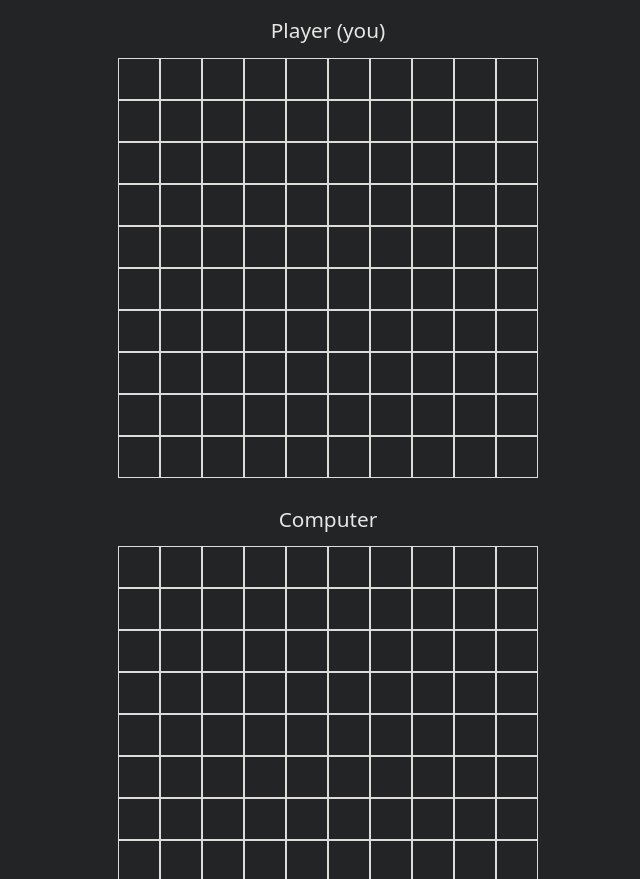
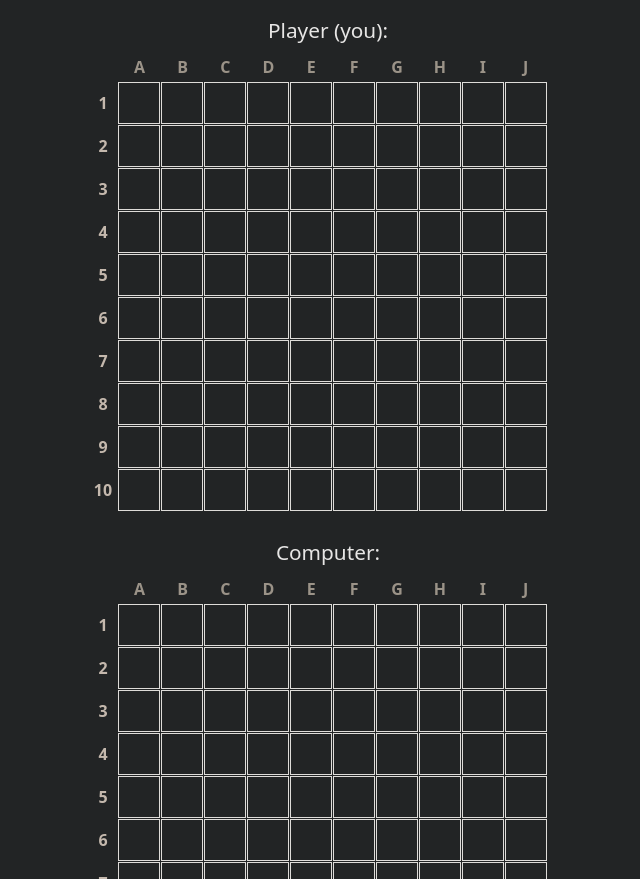
Before and after one commit to michaelrgarcia/battleship, a plain HTML site: page index.html in a window 1280 px wide. Shown: the part 72-951 px from the top of the page, without its empty margins (312-952 px from the left). Drawn offline with Linux system fonts and the light colour scheme.

Commit message:
Finish coordinate labels

```diff
--- a/index.html
+++ b/index.html
@@ -11,9 +11,131 @@
       <h1>Battleship</h1>
     </header>
     <main>
-      <p class="player-name">Player (you)</p>
+      <p class="player-name">Player (you):</p>
       <div class="player-board">
-        <div class="row">
+        <div class="label"></div>
+        <div class="col-labels">
+          <div class="label col-label">A</div>
+          <div class="label col-label">B</div>
+          <div class="label col-label">C</div>
+          <div class="label col-label">D</div>
+          <div class="label col-label">E</div>
+          <div class="label col-label">F</div>
+          <div class="label col-label">G</div>
+          <div class="label col-label">H</div>
+          <div class="label col-label">I</div>
+          <div class="label col-label">J</div>
+        </div>
+
+        <div class="label row-label">1</div>
+        <div class="coordinate"></div>
+        <div class="coordinate"></div>
+        <div class="coordinate"></div>
+        <div class="coordinate"></div>
+        <div class="coordinate"></div>
+        <div class="coordinate"></div>
+        <div class="coordinate"></div>
+        <div class="coordinate"></div>
+        <div class="coordinate"></div>
+        <div class="coordinate"></div>
+
+        <div class="label row-label">2</div>
+        <div class="coordinate"></div>
+        <div class="coordinate"></div>
+        <div class="coordinate"></div>
+        <div class="coordinate"></div>
+        <div class="coordinate"></div>
+        <div class="coordinate"></div>
+        <div class="coordinate"></div>
+        <div class="coordinate"></div>
+        <div class="coordinate"></div>
+        <div class="coordinate"></div>
+
+        <div class="label row-label">3</div>
+        <div class="coordinate"></div>
+        <div class="coordinate"></div>
+        <div class="coordinate"></div>
+        <div class="coordinate"></div>
+        <div class="coordinate"></div>
+        <div class="coordinate"></div>
+        <div class="coordinate"></div>
+        <div class="coordinate"></div>
+        <div class="coordinate"></div>
+        <div class="coordinate"></div>
+
+        <div class="label row-label">4</div>
+        <div class="coordinate"></div>
+        <div class="coordinate"></div>
+        <div class="coordinate"></div>
+        <div class="coordinate"></div>
+        <div class="coordinate"></div>
+        <div class="coordinate"></div>
+        <div class="coordinate"></div>
+        <div class="coordinate"></div>
+        <div class="coordinate"></div>
+        <div class="coordinate"></div>
+
+        <div class="label row-label">5</div>
+        <div class="coordinate"></div>
+        <div class="coordinate"></div>
+        <div class="coordinate"></div>
+        <div class="coordinate"></div>
+        <div class="coordinate"></div>
+        <div class="coordinate"></div>
+        <div class="coordinate"></div>
+        <div class="coordinate"></div>
+        <div class="coordinate"></div>
+        <div class="coordinate"></div>
+
+        <div class="label row-label">6</div>
+        <div class="coordinate"></div>
+        <div class="coordinate"></div>
+        <div class="coordinate"></div>
+        <div class="coordinate"></div>
+        <div class="coordinate"></div>
+        <div class="coordinate"></div>
+        <div class="coordinate"></div>
+        <div class="coordinate"></div>
+        <div class="coordinate"></div>
+        <div class="coordinate"></div>
+
+        <div class="label row-label">7</div>
+        <div class="coordinate"></div>
+        <div class="coordinate"></div>
+        <div class="coordinate"></div>
+        <div class="coordinate"></div>
+        <div class="coordinate"></div>
+        <div class="coordinate"></div>
+        <div class="coordinate"></div>
+        <div class="coordinate"></div>
+        <div class="coordinate"></div>
+        <div class="coordinate"></div>
+
+        <div class="label row-label">8</div>
+        <div class="coordinate"></div>
+        <div class="coordinate"></div>
+        <div class="coordinate"></div>
+        <div class="coordinate"></div>
+        <div class="coordinate"></div>
+        <div class="coordinate"></div>
+        <div class="coordinate"></div>
+        <div class="coordinate"></div>
+        <div class="coordinate"></div>
+        <div class="coordinate"></div>
+
+        <div class="label row-label">9</div>
+        <div class="coordinate"></div>
+        <div class="coordinate"></div>
+        <div class="coordinate"></div>
+        <div class="coordinate"></div>
+        <div class="coordinate"></div>
+        <div class="coordinate"></div>
+        <div class="coordinate"></div>
+        <div class="coordinate"></div>
+        <div class="coordinate"></div>
+        <div class="coordinate"></div>
+
+        <div class="label row-label">10</div>
         <div class="coordinate"></div>
         <div class="coordinate"></div>
         <div class="coordinate"></div>
@@ -25,7 +147,131 @@
         <div class="coordinate"></div>
         <div class="coordinate"></div>
       </div>
-        <div class="row">
+      <p class="player-name">Computer:</p>
+      <div class="cpu-board">
+        <div class="label"></div>
+        <div class="col-labels">
+          <div class="label col-label">A</div>
+          <div class="label col-label">B</div>
+          <div class="label col-label">C</div>
+          <div class="label col-label">D</div>
+          <div class="label col-label">E</div>
+          <div class="label col-label">F</div>
+          <div class="label col-label">G</div>
+          <div class="label col-label">H</div>
+          <div class="label col-label">I</div>
+          <div class="label col-label">J</div>
+        </div>
+
+        <div class="label row-label">1</div>
+        <div class="coordinate"></div>
+        <div class="coordinate"></div>
+        <div class="coordinate"></div>
+        <div class="coordinate"></div>
+        <div class="coordinate"></div>
+        <div class="coordinate"></div>
+        <div class="coordinate"></div>
+        <div class="coordinate"></div>
+        <div class="coordinate"></div>
+        <div class="coordinate"></div>
+
+        <div class="label row-label">2</div>
+        <div class="coordinate"></div>
+        <div class="coordinate"></div>
+        <div class="coordinate"></div>
+        <div class="coordinate"></div>
+        <div class="coordinate"></div>
+        <div class="coordinate"></div>
+        <div class="coordinate"></div>
+        <div class="coordinate"></div>
+        <div class="coordinate"></div>
+        <div class="coordinate"></div>
+
+        <div class="label row-label">3</div>
+        <div class="coordinate"></div>
+        <div class="coordinate"></div>
+        <div class="coordinate"></div>
+        <div class="coordinate"></div>
+        <div class="coordinate"></div>
+        <div class="coordinate"></div>
+        <div class="coordinate"></div>
+        <div class="coordinate"></div>
+        <div class="coordinate"></div>
+        <div class="coordinate"></div>
+
+        <div class="label row-label">4</div>
+        <div class="coordinate"></div>
+        <div class="coordinate"></div>
+        <div class="coordinate"></div>
+        <div class="coordinate"></div>
+        <div class="coordinate"></div>
+        <div class="coordinate"></div>
+        <div class="coordinate"></div>
+        <div class="coordinate"></div>
+        <div class="coordinate"></div>
+        <div class="coordinate"></div>
+
+        <div class="label row-label">5</div>
+        <div class="coordinate"></div>
+        <div class="coordinate"></div>
+        <div class="coordinate"></div>
+        <div class="coordinate"></div>
+        <div class="coordinate"></div>
+        <div class="coordinate"></div>
+        <div class="coordinate"></div>
+        <div class="coordinate"></div>
+        <div class="coordinate"></div>
+        <div class="coordinate"></div>
+
+        <div class="label row-label">6</div>
+        <div class="coordinate"></div>
+        <div class="coordinate"></div>
+        <div class="coordinate"></div>
+        <div class="coordinate"></div>
+        <div class="coordinate"></div>
+        <div class="coordinate"></div>
+        <div class="coordinate"></div>
+        <div class="coordinate"></div>
+        <div class="coordinate"></div>
+        <div class="coordinate"></div>
+
+        <div class="label row-label">7</div>
+        <div class="coordinate"></div>
+        <div class="coordinate"></div>
+        <div class="coordinate"></div>
+        <div class="coordinate"></div>
+        <div class="coordinate"></div>
+        <div class="coordinate"></div>
+        <div class="coordinate"></div>
+        <div class="coordinate"></div>
+        <div class="coordinate"></div>
+        <div class="coordinate"></div>
+
+        <div class="label row-label">8</div>
+        <div class="coordinate"></div>
+        <div class="coordinate"></div>
+        <div class="coordinate"></div>
+        <div class="coordinate"></div>
+        <div class="coordinate"></div>
+        <div class="coordinate"></div>
+        <div class="coordinate"></div>
+        <div class="coordinate"></div>
+        <div class="coordinate"></div>
+        <div class="coordinate"></div>
+
+        <div class="label row-label">9</div>
+        <div class="coordinate"></div>
+        <div class="coordinate"></div>
+        <div class="coordinate"></div>
+        <div class="coordinate"></div>
+        <div class="coordinate"></div>
+        <div class="coordinate"></div>
+        <div class="coordinate"></div>
+        <div class="coordinate"></div>
+        <div class="coordinate"></div>
+        <div class="coordinate"></div>
+
+        <div class="label row-label">10</div>
         <div class="coordinate"></div>
         <div class="coordinate"></div>
         <div class="coordinate"></div>
@@ -37,226 +283,6 @@
         <div class="coordinate"></div>
         <div class="coordinate"></div>
       </div>
-        <div class="row">
-          <div class="coordinate"></div>
-          <div class="coordinate"></div>
-          <div class="coordinate"></div>
-          <div class="coordinate"></div>
-          <div class="coordinate"></div>
-          <div class="coordinate"></div>
-          <div class="coordinate"></div>
-          <div class="coordinate"></div>
-          <div class="coordinate"></div>
-          <div class="coordinate"></div>
-        </div>
-        <div class="row">
-          <div class="coordinate"></div>
-          <div class="coordinate"></div>
-          <div class="coordinate"></div>
-          <div class="coordinate"></div>
-          <div class="coordinate"></div>
-          <div class="coordinate"></div>
-          <div class="coordinate"></div>
-          <div class="coordinate"></div>
-          <div class="coordinate"></div>
-          <div class="coordinate"></div>
-        </div>
-        <div class="row">
-          <div class="coordinate"></div>
-          <div class="coordinate"></div>
-          <div class="coordinate"></div>
-          <div class="coordinate"></div>
-          <div class="coordinate"></div>
-          <div class="coordinate"></div>
-          <div class="coordinate"></div>
-          <div class="coordinate"></div>
-          <div class="coordinate"></div>
-          <div class="coordinate"></div>
-        </div>
-        <div class="row">
-          <div class="coordinate"></div>
-          <div class="coordinate"></div>
-          <div class="coordinate"></div>
-          <div class="coordinate"></div>
-          <div class="coordinate"></div>
-          <div class="coordinate"></div>
-          <div class="coordinate"></div>
-          <div class="coordinate"></div>
-          <div class="coordinate"></div>
-          <div class="coordinate"></div>
-        </div>
-        <div class="row">
-          <div class="coordinate"></div>
-          <div class="coordinate"></div>
-          <div class="coordinate"></div>
-          <div class="coordinate"></div>
-          <div class="coordinate"></div>
-          <div class="coordinate"></div>
-          <div class="coordinate"></div>
-          <div class="coordinate"></div>
-          <div class="coordinate"></div>
-          <div class="coordinate"></div>
-        </div>
-        <div class="row">
-          <div class="coordinate"></div>
-          <div class="coordinate"></div>
-          <div class="coordinate"></div>
-          <div class="coordinate"></div>
-          <div class="coordinate"></div>
-          <div class="coordinate"></div>
-          <div class="coordinate"></div>
-          <div class="coordinate"></div>
-          <div class="coordinate"></div>
-          <div class="coordinate"></div>
-        </div>
-        <div class="row">
-          <div class="coordinate"></div>
-          <div class="coordinate"></div>
-          <div class="coordinate"></div>
-          <div class="coordinate"></div>
-          <div class="coordinate"></div>
-          <div class="coordinate"></div>
-          <div class="coordinate"></div>
-          <div class="coordinate"></div>
-          <div class="coordinate"></div>
-          <div class="coordinate"></div>
-        </div>
-        <div class="row">
-          <div class="coordinate"></div>
-          <div class="coordinate"></div>
-          <div class="coordinate"></div>
-          <div class="coordinate"></div>
-          <div class="coordinate"></div>
-          <div class="coordinate"></div>
-          <div class="coordinate"></div>
-          <div class="coordinate"></div>
-          <div class="coordinate"></div>
-          <div class="coordinate"></div>
-        </div>
-      </div>
-      <p class="player-name">Computer</p>
-      <div class="cpu-board">
-        <div class="row">
-          <div class="coordinate"></div>
-          <div class="coordinate"></div>
-          <div class="coordinate"></div>
-          <div class="coordinate"></div>
-          <div class="coordinate"></div>
-          <div class="coordinate"></div>
-          <div class="coordinate"></div>
-          <div class="coordinate"></div>
-          <div class="coordinate"></div>
-          <div class="coordinate"></div>
-        </div>
-        <div class="row">
-          <div class="coordinate"></div>
-          <div class="coordinate"></div>
-          <div class="coordinate"></div>
-          <div class="coordinate"></div>
-          <div class="coordinate"></div>
-          <div class="coordinate"></div>
-          <div class="coordinate"></div>
-          <div class="coordinate"></div>
-          <div class="coordinate"></div>
-          <div class="coordinate"></div>
-        </div>
-        <div class="row">
-          <div class="coordinate"></div>
-          <div class="coordinate"></div>
-          <div class="coordinate"></div>
-          <div class="coordinate"></div>
-          <div class="coordinate"></div>
-          <div class="coordinate"></div>
-          <div class="coordinate"></div>
-          <div class="coordinate"></div>
-          <div class="coordinate"></div>
-          <div class="coordinate"></div>
-        </div>
-        <div class="row">
-          <div class="coordinate"></div>
-          <div class="coordinate"></div>
-          <div class="coordinate"></div>
-          <div class="coordinate"></div>
-          <div class="coordinate"></div>
-          <div class="coordinate"></div>
-          <div class="coordinate"></div>
-          <div class="coordinate"></div>
-          <div class="coordinate"></div>
-          <div class="coordinate"></div>
-        </div>
-        <div class="row">
-          <div class="coordinate"></div>
-          <div class="coordinate"></div>
-          <div class="coordinate"></div>
-          <div class="coordinate"></div>
-          <div class="coordinate"></div>
-          <div class="coordinate"></div>
-          <div class="coordinate"></div>
-          <div class="coordinate"></div>
-          <div class="coordinate"></div>
-          <div class="coordinate"></div>
-        </div>
-        <div class="row">
-          <div class="coordinate"></div>
-          <div class="coordinate"></div>
-          <div class="coordinate"></div>
-          <div class="coordinate"></div>
-          <div class="coordinate"></div>
-          <div class="coordinate"></div>
-          <div class="coordinate"></div>
-          <div class="coordinate"></div>
-          <div class="coordinate"></div>
-          <div class="coordinate"></div>
-        </div>
-        <div class="row">
-          <div class="coordinate"></div>
-          <div class="coordinate"></div>
-          <div class="coordinate"></div>
-          <div class="coordinate"></div>
-          <div class="coordinate"></div>
-          <div class="coordinate"></div>
-          <div class="coordinate"></div>
-          <div class="coordinate"></div>
-          <div class="coordinate"></div>
-          <div class="coordinate"></div>
-        </div>
-        <div class="row">
-          <div class="coordinate"></div>
-          <div class="coordinate"></div>
-          <div class="coordinate"></div>
-          <div class="coordinate"></div>
-          <div class="coordinate"></div>
-          <div class="coordinate"></div>
-          <div class="coordinate"></div>
-          <div class="coordinate"></div>
-          <div class="coordinate"></div>
-          <div class="coordinate"></div>
-        </div>
-        <div class="row">
-          <div class="coordinate"></div>
-          <div class="coordinate"></div>
-          <div class="coordinate"></div>
-          <div class="coordinate"></div>
-          <div class="coordinate"></div>
-          <div class="coordinate"></div>
-          <div class="coordinate"></div>
-          <div class="coordinate"></div>
-          <div class="coordinate"></div>
-          <div class="coordinate"></div>
-        </div>
-        <div class="row">
-          <div class="coordinate"></div>
-          <div class="coordinate"></div>
-          <div class="coordinate"></div>
-          <div class="coordinate"></div>
-          <div class="coordinate"></div>
-          <div class="coordinate"></div>
-          <div class="coordinate"></div>
-          <div class="coordinate"></div>
-          <div class="coordinate"></div>
-          <div class="coordinate"></div>
-        </div>
-      </div>
     </main>
     <script src="main.js"></script>
   </body>
--- a/style.css
+++ b/style.css
@@ -56,7 +56,14 @@ main {
 .player-board,
 .cpu-board {
   display: grid;
-  grid-template-columns: repeat(10, minmax(20px, 1fr));
+  grid-template-columns: auto repeat(10, minmax(20px, 1fr));
+  grid-template-columns: auto repeat(10, minmax(20px, 1fr));
+
+  max-width: 500px;
+
+  margin-left: -15px;
+
+  gap: 1px;
 
   justify-self: center;
 }
@@ -66,13 +73,16 @@ main {
   justify-content: center;
   align-items: center;
 
+  aspect-ratio: 1;
+
+  padding: 20px;
+
   cursor: pointer;
-  padding: 20px;
   border: 1px solid #dedcd9;
 }
 
 .coordinate:hover {
-  background-color: #dedcd957;
+  background-color: #adadac7a;
 }
 
 .player-name {
@@ -81,6 +91,42 @@ main {
   margin-bottom: -15px;
 }
 
+.label {
+  display: flex;
+  justify-content: center;
+  align-items: center;
+  font-weight: bold;
+
+  text-align: center;
+
+  color: rgb(155, 147, 136);
+}
+
+.row-label {
+  grid-column: 1;
+
+  color: #c4b8ad;
+
+  margin-right: 5px;
+}
+
+.col-labels {
+  grid-column: 2 / -1;
+  grid-row: 1;
+
+  display: flex;
+  justify-content: space-around;
+
+  margin-bottom: 5px;
+}
+
+.col-label {
+  flex: 1;
+  display: flex;
+  justify-content: center;
+  align-items: center;
+}
+
 @media only screen and (max-width: 600px) {
   .coordinate {
     padding: 15px;
```
Lines whose indentation alone changed are shown as unchanged.
